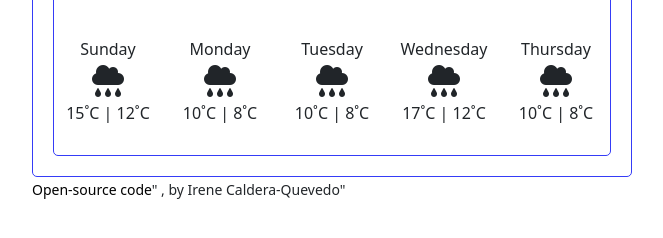
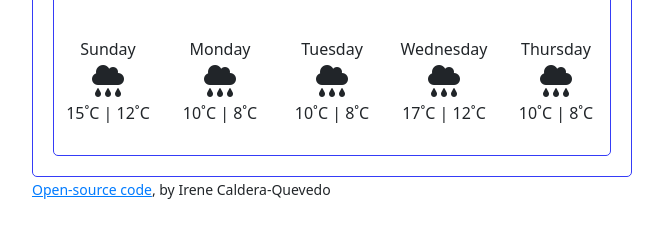
Before and after one commit to irene0196/Weather-app-project, a plain HTML site: page index.html in a window 1280 px wide. Shown: the part 614-852 px from the top of the page, without its empty margins (308-971 px from the left). Drawn offline with nearby package versions, Linux system fonts and the light colour scheme.

Commit message:
text decoration for code link

```diff
--- a/index.html
+++ b/index.html
@@ -112,10 +112,11 @@
       </div>
       <small
         ><a
+          class="code"
           href="https://github.com/irene0196/Weather-app-project"
           target="_blank"
           >Open-source code</a
-        >" , by Irene Caldera-Quevedo"</small
+        >, by Irene Caldera-Quevedo</small
       >
     </div>
     <script src="index.js"></script>
--- a/style.css
+++ b/style.css
@@ -67,6 +67,14 @@
   font-size: 20px;
   color: #7c7c7c;
 }
+.code {
+  text-decoration: underline;
+  color: #007bff;
+}
+.code:hover {
+  color: #0056b3;
+  text-decoration: underline;
+}
 a {
   color: black;
   text-decoration: none;
```
